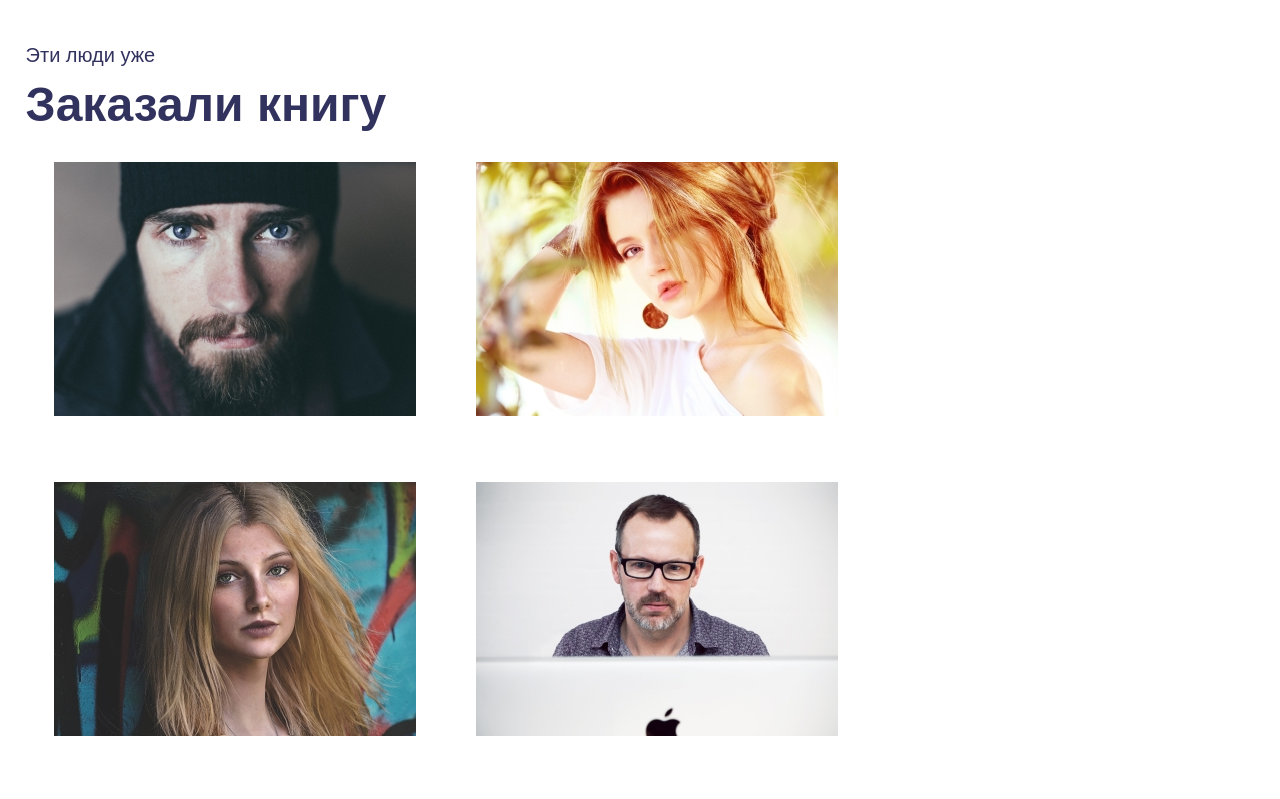
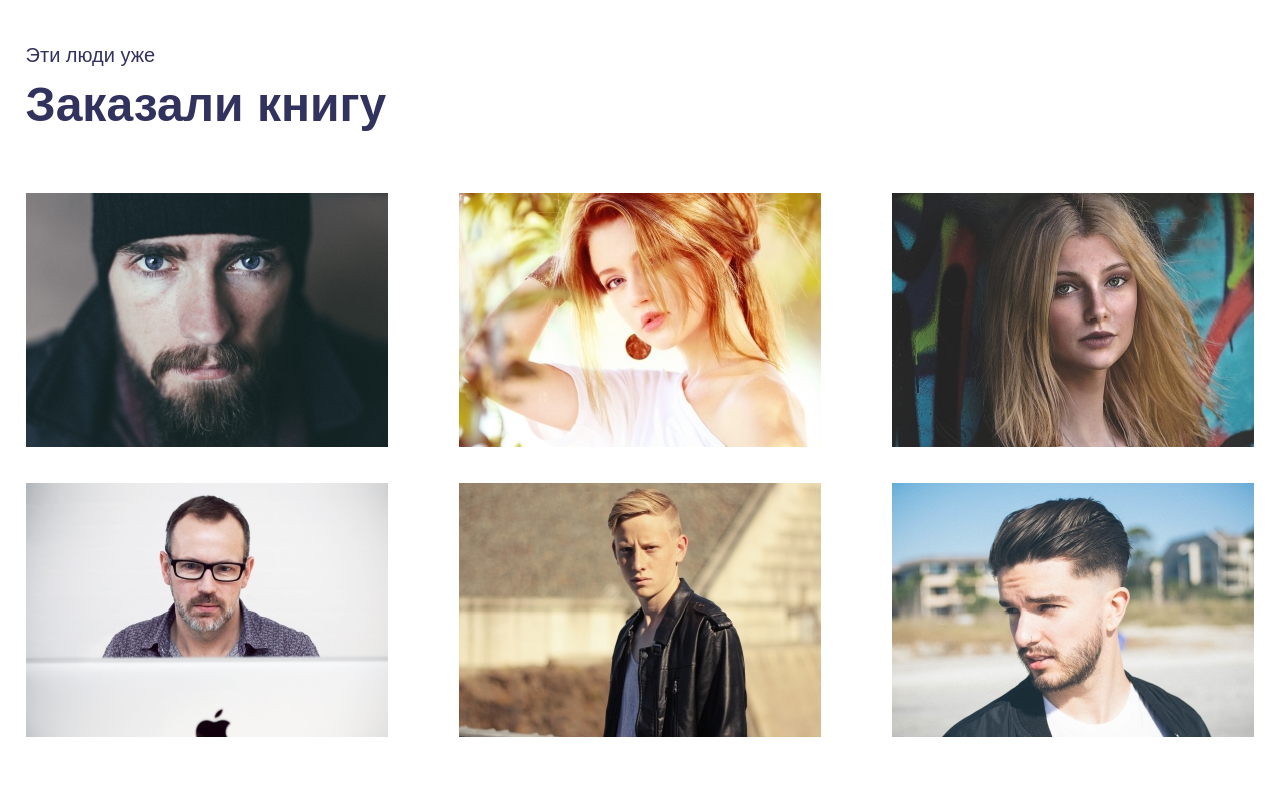
Before and after one commit to Dimbich/webstart_2.0, a plain HTML site: page freelancer_way/index.html in a window 1280 px wide. Shown: the part 1500-2299 px from the top of the page. Drawn offline with Linux system fonts and the light colour scheme.

Commit message:
Немного передал выравнивание элементов в секции people

```diff
--- a/freelancer_way/src/css/style.css
+++ b/freelancer_way/src/css/style.css
@@ -166,13 +166,14 @@ footer a {
   margin-bottom: 10px;
 }
 
-/* .photo-wrap {
+.photo-wrap {
   display: flex;
-  justify-content: flex-start;
-  flex-wrap: wrap
-} */
+  justify-content: space-between;
+  flex-wrap: wrap;
+  margin-top: 28px;
+}
 
-.photo-wrap img {
-  display: inline-block;
-  margin: 33px 28px;
+.photo-wrap  img {
+  display: block;
+  margin-top: 36px;
 }
```
